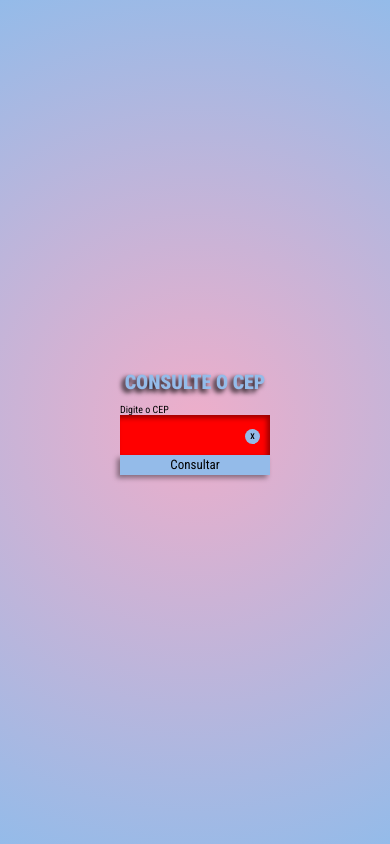
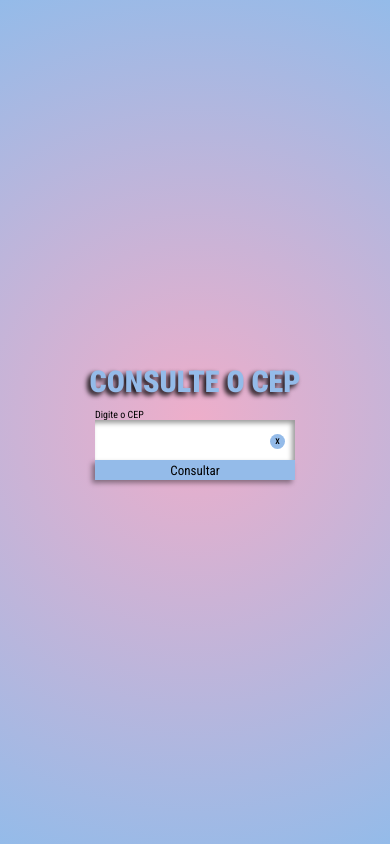
Before and after one commit to Luan-Marcelino/consultando-cep, a plain HTML site: page index.html in a window 390 px wide. Drawn offline with Linux system fonts and the light colour scheme; a web font is replaced by a local one.

Commit message:
arrumando media query

```diff
--- a/style.css
+++ b/style.css
@@ -107,15 +107,14 @@
 @media (max-width: 320px) or (orientation:portrait) {
 
     #container h1 {
-        font-size: 20px;
+        font-size: 30px;
     }
 
     #cep {
-        width: 150px;
+        width: 200px;
         height: 20px;
         font-size: 18px;
         padding: 20px 10px;
-        background-color: red;
     }
 
     #btn-apagar {
@@ -127,7 +126,7 @@
     }
 
     #btn_cep {
-        width: 150px;
+        width: 200px;
         height: 20px;
         font-size: 13px;
     }
```
